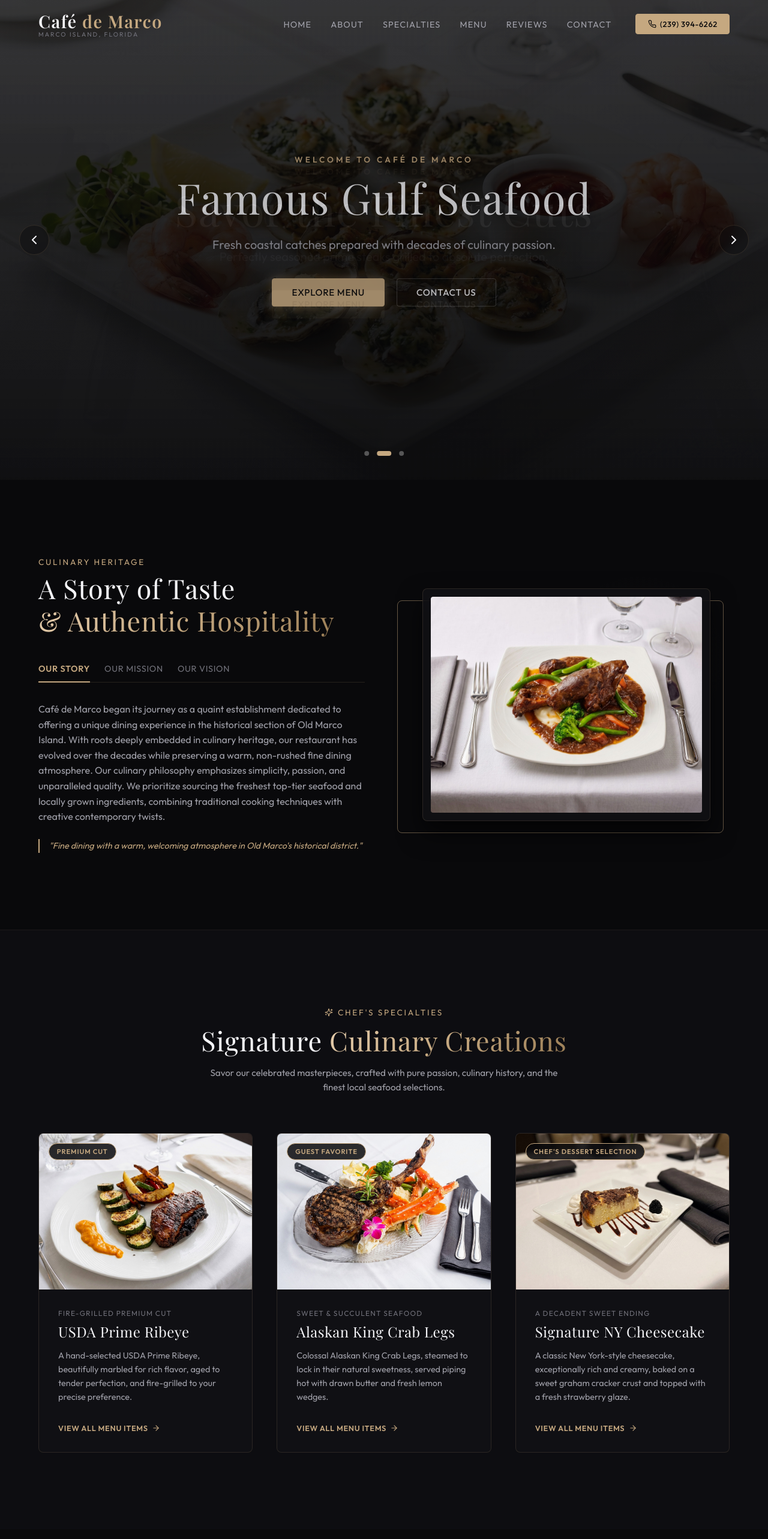
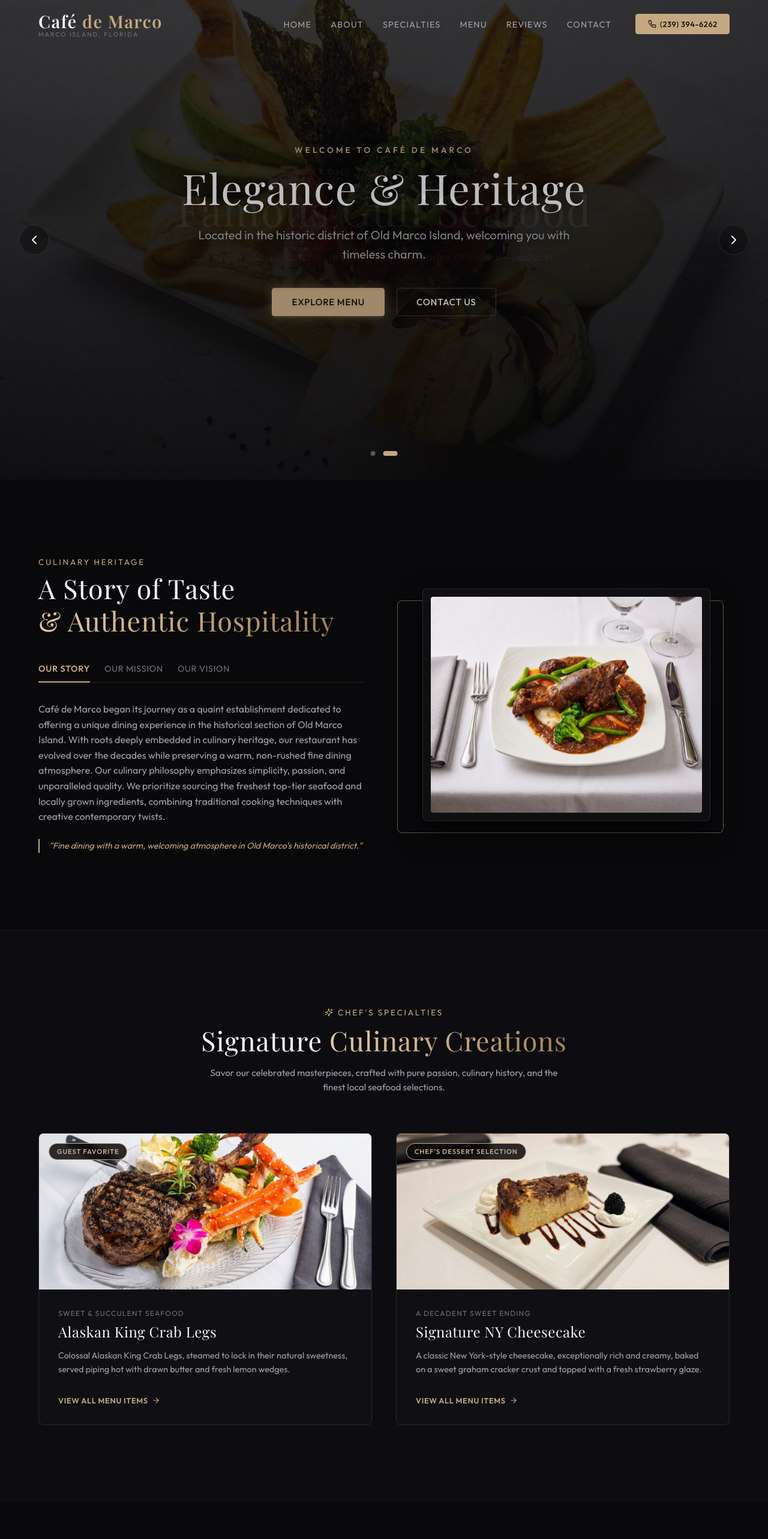
Before and after one commit to xxPhilllxx/cafe-de-marco-wesbite, a React (Vite) app: page / in a window 1280 px wide. Shown: the top 2566 px of the page at 60% size. Built offline with nearby package versions, Linux system fonts and the light colour scheme; a web font is replaced by a local one.

Commit message:
Remove Prime Rib card from specialties and delete Prime Rib assets

```diff
--- a/public/preview.html
+++ b/public/preview.html
@@ -75,14 +75,12 @@
       "gallery_7.jpeg",
       "gallery_8.jpeg",
       "gallery_9.jpeg",
-      "hero_1.png",
       "hero_2.png",
       "hero_3.png",
       "menu_sheet.jpeg",
       "menu_sheet_original.jpeg",
       "specialty_cheesecake.png",
-      "specialty_crab_legs.png",
-      "specialty_ribeye.png"
+      "specialty_crab_legs.png"
 ];
 
     const container = document.getElementById("gallery-container");
--- a/src/assetsConfig.js
+++ b/src/assetsConfig.js
@@ -35,11 +35,6 @@ export const restaurantConfig = {
   images: {
     heroSlides: [
       {
-        url: "/images/hero_1.png",
-        title: "Savor the Finest Cuts",
-        description: "Perfectly seasoned prime steaks grilled to absolute perfection."
-      },
-      {
         url: "/images/hero_2.png",
         title: "Famous Gulf Seafood",
         description: "Fresh coastal catches prepared with decades of culinary passion."
@@ -57,11 +52,9 @@ export const restaurantConfig = {
       "/images/menu_sheet.jpeg"
     ],
     gallery: [
-      "/images/hero_1.png",
       "/images/hero_2.png",
       "/images/hero_3.png",
       "/images/about.png",
-      "/images/specialty_ribeye.png",
       "/images/specialty_crab_legs.png",
       "/images/specialty_cheesecake.png",
       "/images/gallery_1.png",
--- a/src/components/Featured.jsx
+++ b/src/components/Featured.jsx
@@ -4,13 +4,6 @@ import { Sparkles, ArrowRight } from 'lucide-react';
 export default function Featured() {
   // Curated list of signature specialties extracted from the reviews & original copy
   const specialties = [
-    {
-      title: "USDA Prime Ribeye",
-      subtitle: "Fire-Grilled Premium Cut",
-      description: "A hand-selected USDA Prime Ribeye, beautifully marbled for rich flavor, aged to tender perfection, and fire-grilled to your precise preference.",
-      image: "/images/specialty_ribeye.png",
-      tag: "Premium Cut",
-    },
     {
       title: "Alaskan King Crab Legs",
       subtitle: "Sweet & Succulent Seafood",
```
Also changed, not shown: public/images/hero_1.png (deleted), public/images/specialty_ribeye.png (deleted).
